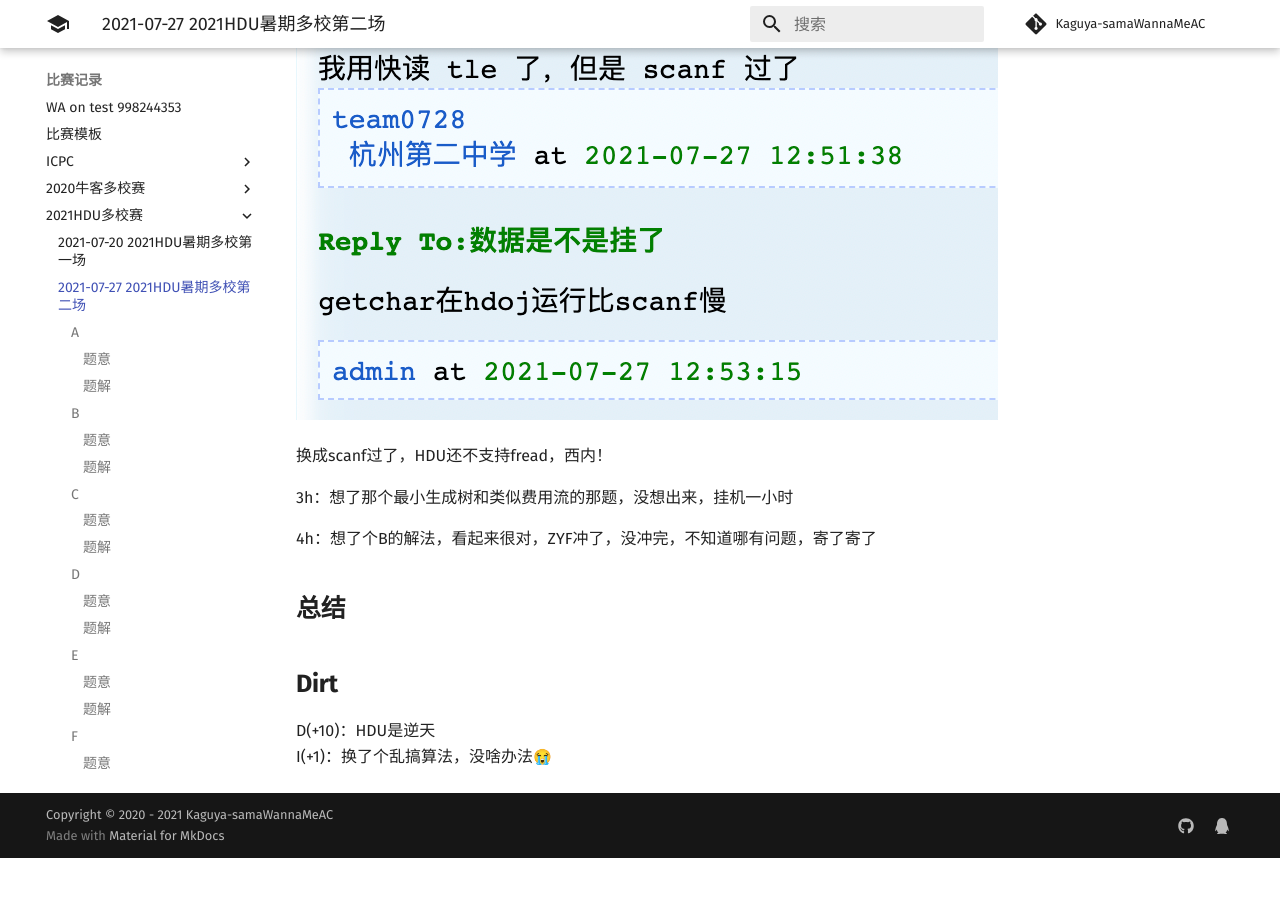
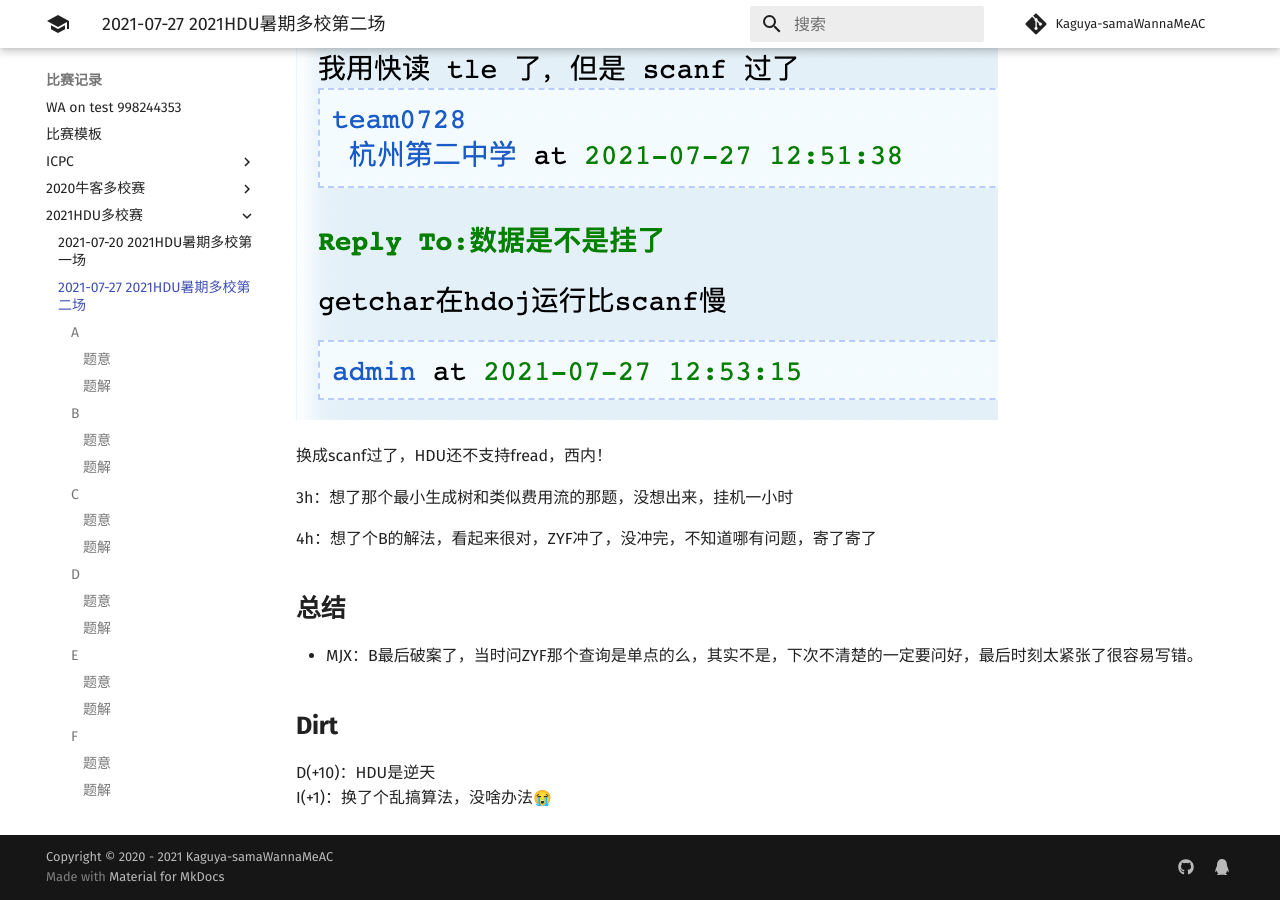
Before and after one commit to Kaguya-samaWannaMeAC/kaguya-samawannameac.github.io, an MkDocs documentation site: the page built from docs/contest/2021-07-27 2021HDU暑期多校第二场.md, in a window 1280 px wide and 900 px high, scrolled down 3523 px. Built offline with MkDocs 1.6.1 and Material for MkDocs 9.7.7, drawn with Linux system fonts in a browser that asks for light colours; emoji names are drawn with the system emoji font; comment, search, counter and statistics services are not loaded; before the commit the page ends 4381 px from its top, so only the background shows below that.

Commit message:
Update 2021-07-27 2021HDU暑期多校第二场.md

```diff
--- a/docs/contest/2021-07-27 2021HDU暑期多校第二场.md
+++ b/docs/contest/2021-07-27 2021HDU暑期多校第二场.md
@@ -164,7 +164,7 @@
 
 ## **总结**
 
-
+- MJX：B最后破案了，当时问ZYF那个查询是单点的么，其实不是，下次不清楚的一定要问好，最后时刻太紧张了很容易写错。
 
 ## **Dirt**
 
```
